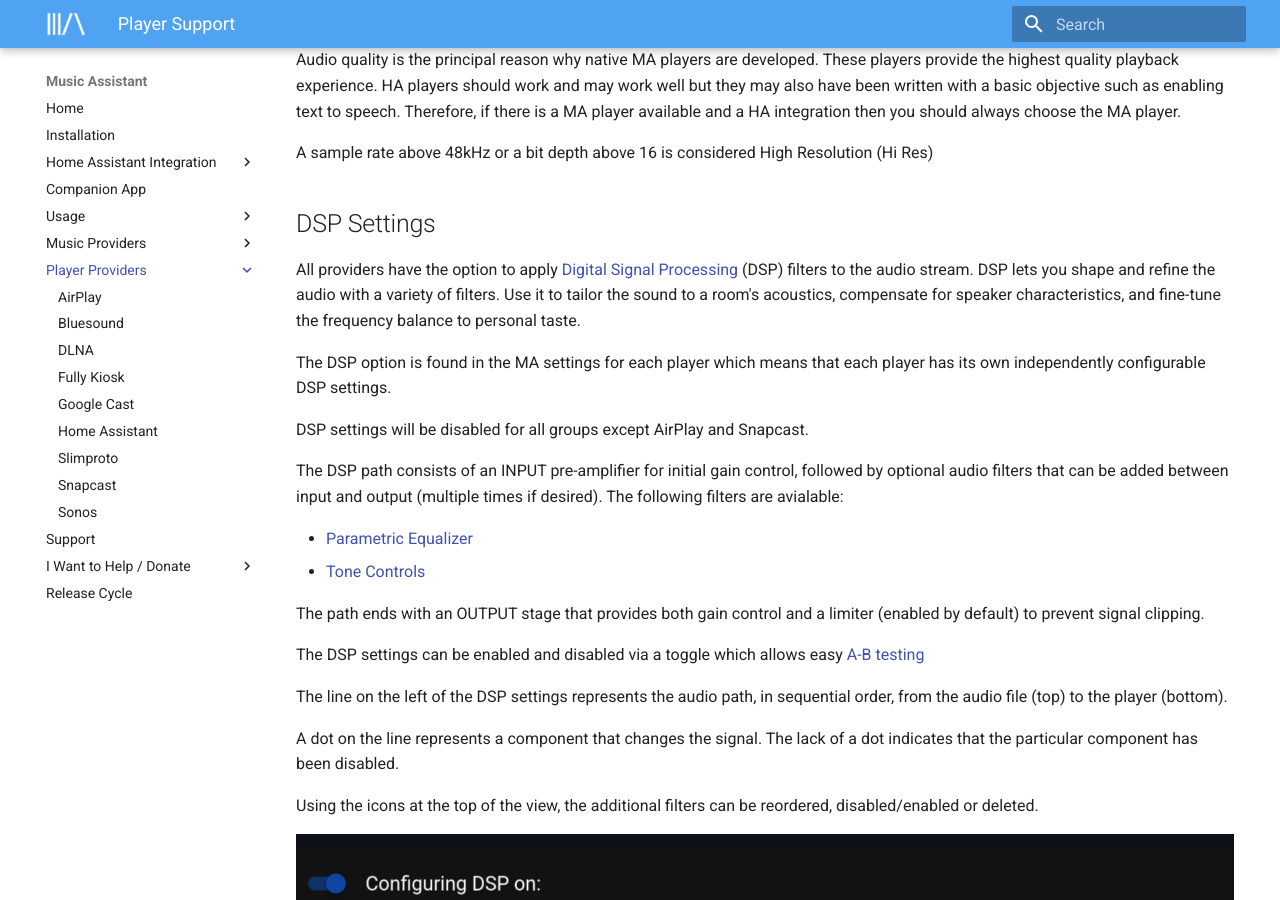
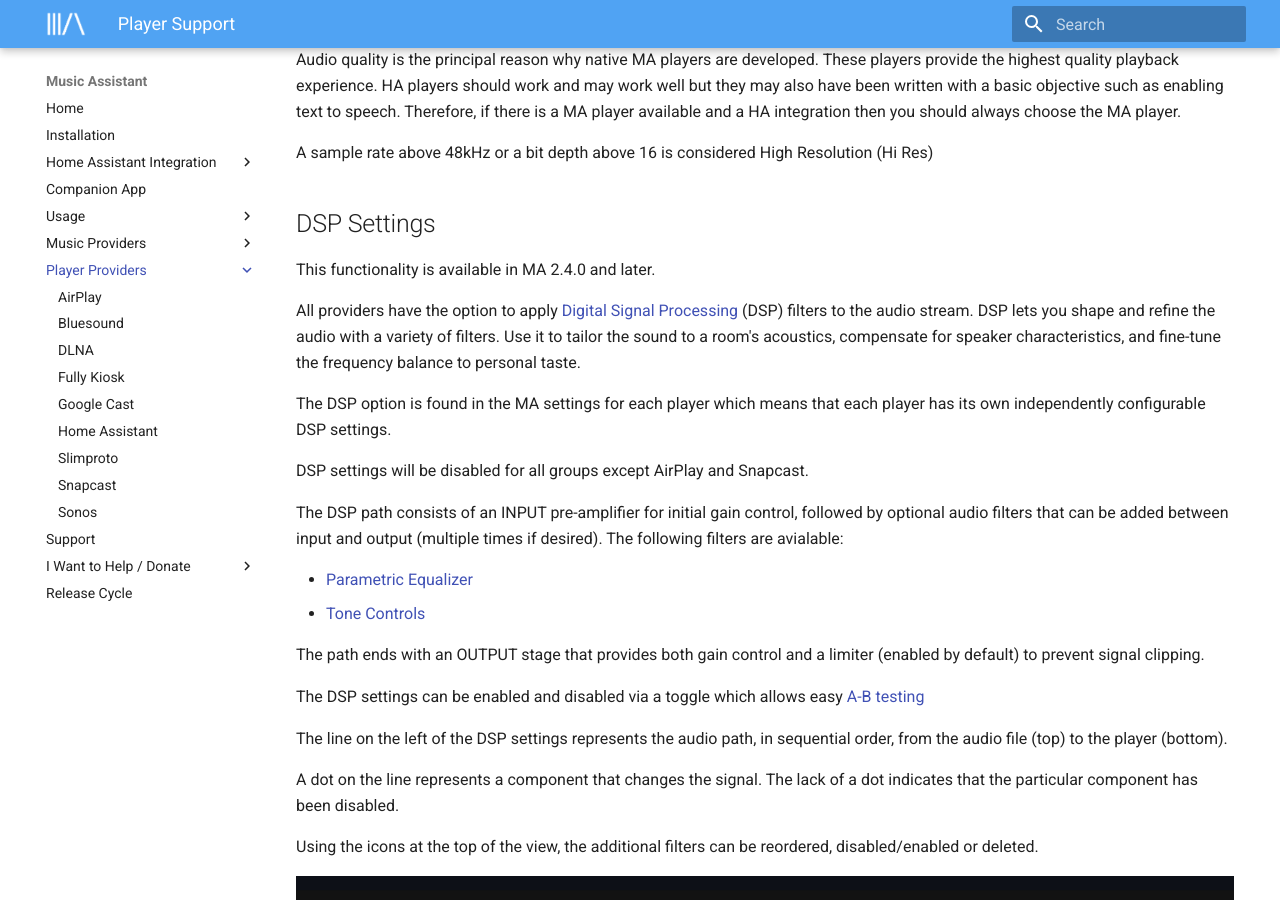
Before and after one commit to pwbriggs/music-assistant.github.io, an MkDocs documentation site: the page built from docs/player-support/index.md, in a window 1280 px wide and 900 px high, scrolled down 1391 px. Built offline with MkDocs 1.6.1 and Material for MkDocs 9.7.7, drawn with Linux system fonts in a browser that asks for light colours.

Commit message:
Update index.md

```diff
--- a/docs/player-support/index.md
+++ b/docs/player-support/index.md
@@ -26,6 +26,8 @@
 
 ## DSP Settings
 
+This functionality is available in MA 2.4.0 and later.
+
 All providers have the option to apply [Digital Signal Processing](https://en.wikipedia.org/wiki/Digital_signal_processing) (DSP) filters to the audio stream. DSP lets you shape and refine the audio with a variety of filters. Use it to tailor the sound to a room's acoustics, compensate for speaker characteristics, and fine-tune the frequency balance to personal taste.
 
 The DSP option is found in the MA settings for each player which means that each player has its own independently configurable DSP settings.
```
